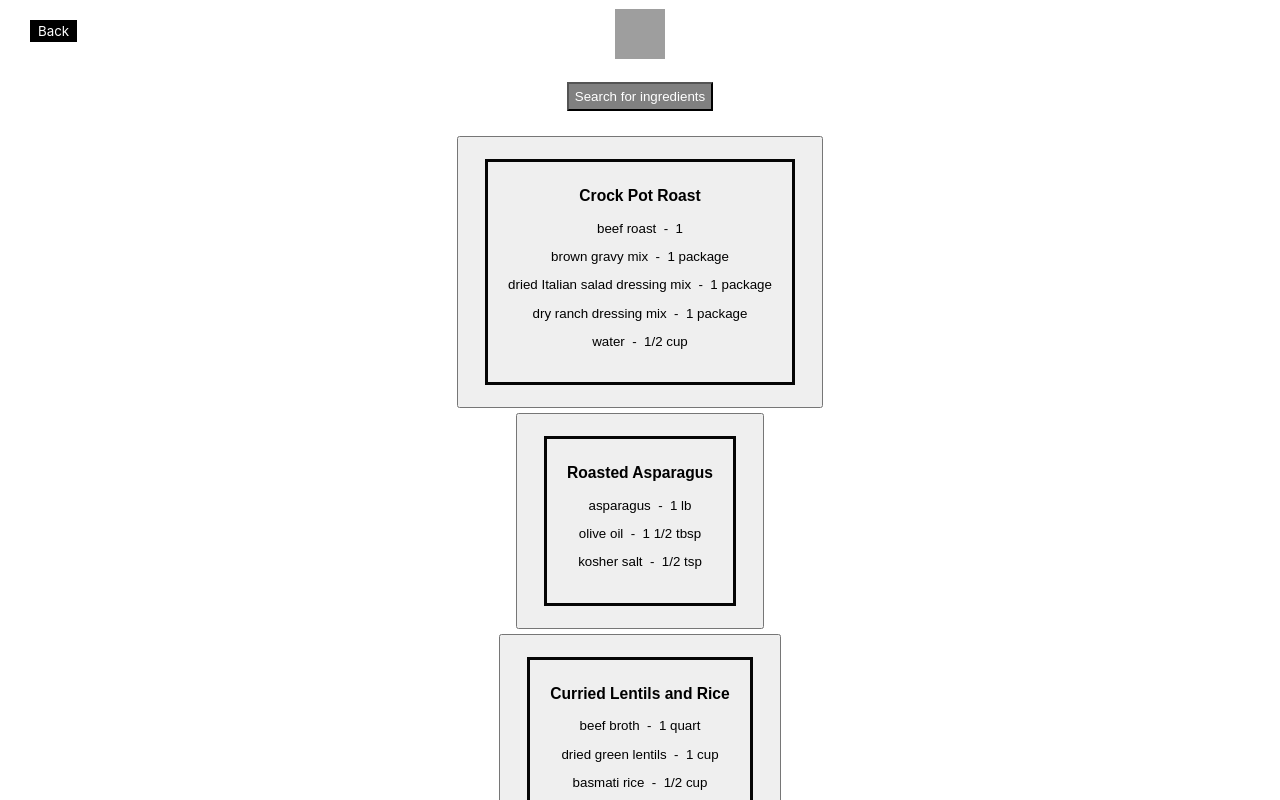
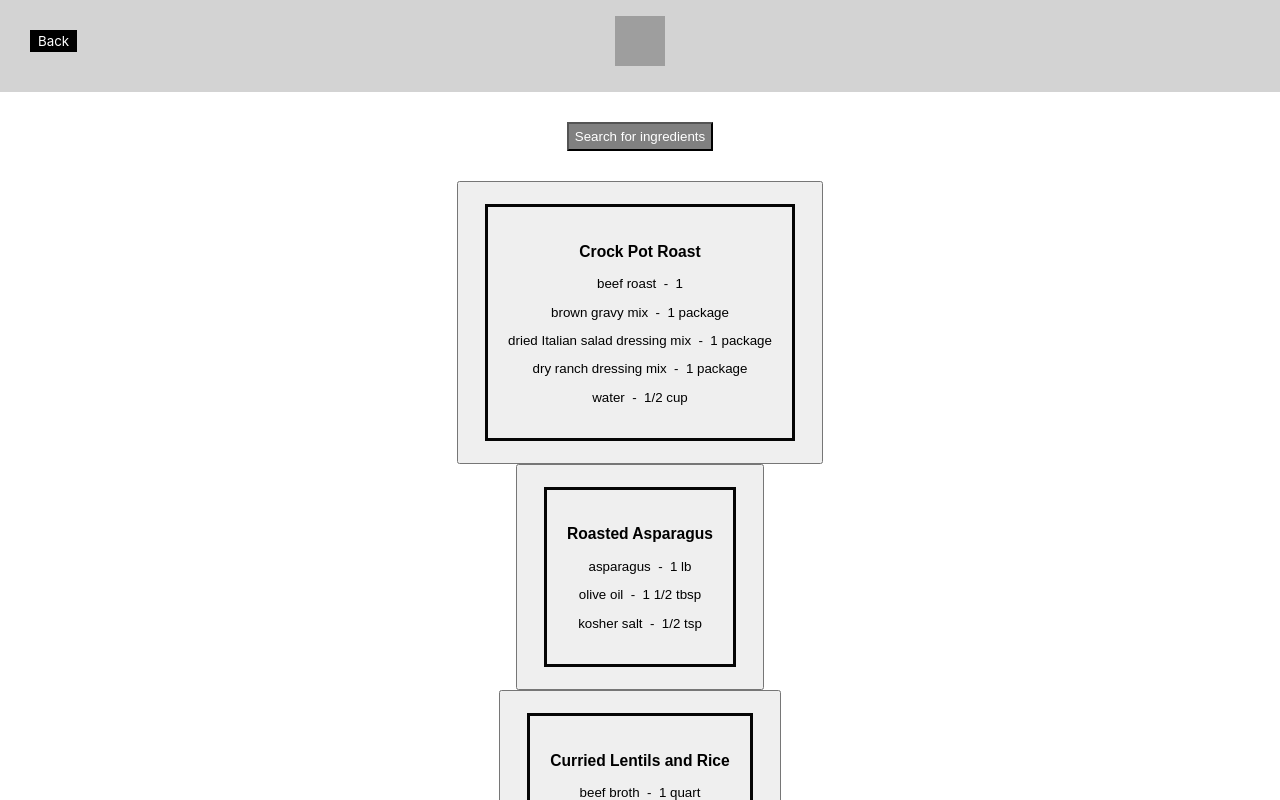
Before and after one commit to agiledev-students-fall2022/final-project-team-recipe-grandma, a React app in the folder front-end/: page / in a window 1280 px wide. Shown: the top 800 px of the page. Built offline with nearby package versions, Linux system fonts and the light colour scheme; grey boxes are pictures that could not be loaded.

Commit message:
add header navbar

```diff
--- a/front-end/src/components/Navbar/Navbar.css
+++ b/front-end/src/components/Navbar/Navbar.css
@@ -1,10 +1,14 @@
-* {
+/* * {
     margin-top: 5px;
-}
+} */
 
 .navbar-container{
     display: flex;
     align-items: center;
+    background-color: lightgray;
+    padding-top: 30px;
+    padding-bottom: 40px;
+    margin-bottom: 30px;
 }
 
 .logo-container{
@@ -12,6 +16,7 @@
     position: absolute;
     width: 100%;
     justify-content: center;
+    /* padding-bottom: 30px; */
 }
 
 .logo{
--- a/front-end/src/pages/Home/Home.css
+++ b/front-end/src/pages/Home/Home.css
@@ -2,8 +2,7 @@
     display: block;
     margin-left: auto;
     margin-right: auto;
-    margin-top: 40px;
-    margin-bottom: 20px;
+    margin-bottom: 30px;
     padding-top: 5px;
     padding-bottom: 5px;
     background-color: gray;
```
